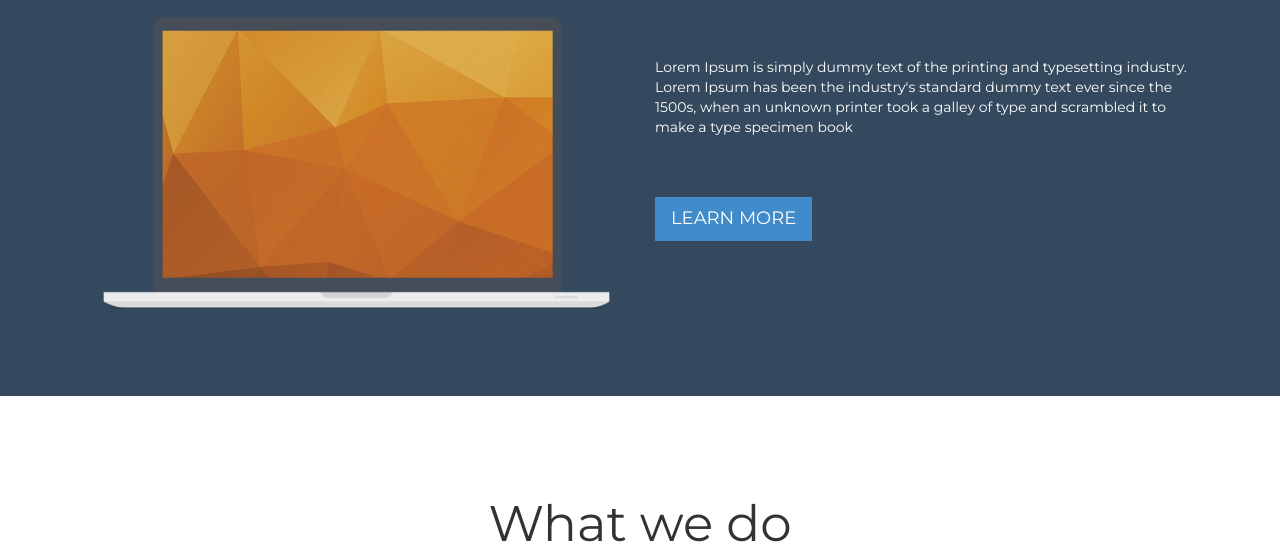
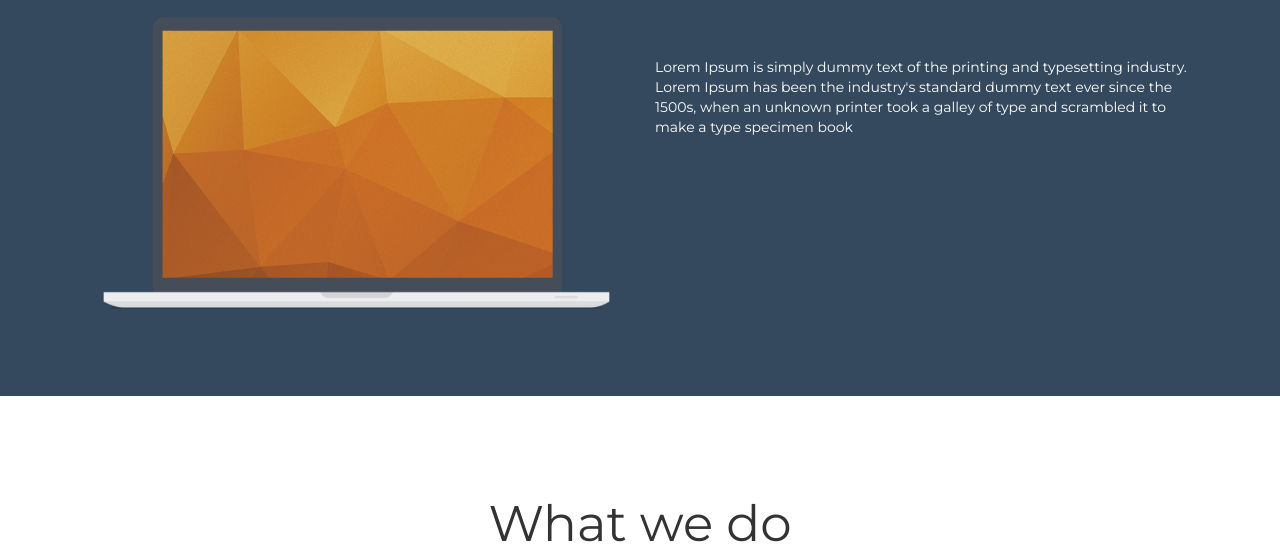
Before and after one commit to puha4/corporal-theme, a plain HTML site: page index.html in a window 1280 px wide. Shown: the part 241-800 px from the top of the page. Drawn offline with Linux system fonts and the light colour scheme.

Commit message:
deleted learn more button

```diff
--- a/index.html
+++ b/index.html
@@ -81,7 +81,7 @@
                     <p>Lorem Ipsum is simply dummy text of the printing and typesetting industry. Lorem Ipsum has been
                         the industry's standard dummy text ever since the 1500s, when an unknown printer took a galley
                         of type and scrambled it to make a type specimen book</p>
-                    <a href="#" class="btn btn-primary btn-lg">Learn More</a>
+                    <!--<a href="#" class="btn btn-primary btn-lg">Learn More</a>-->
                 </div>
 
             </div>
```
